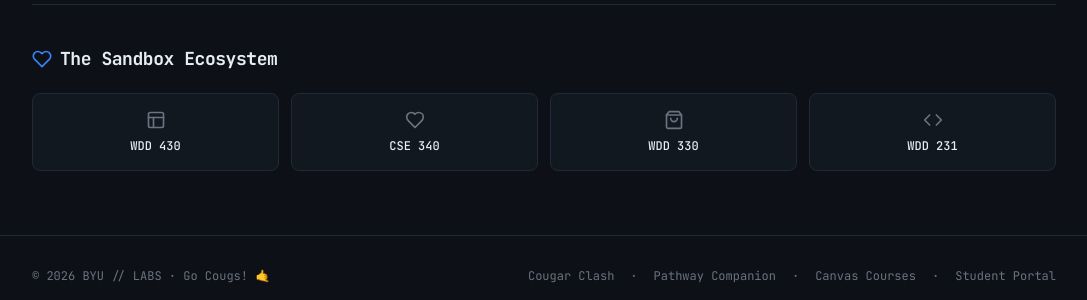
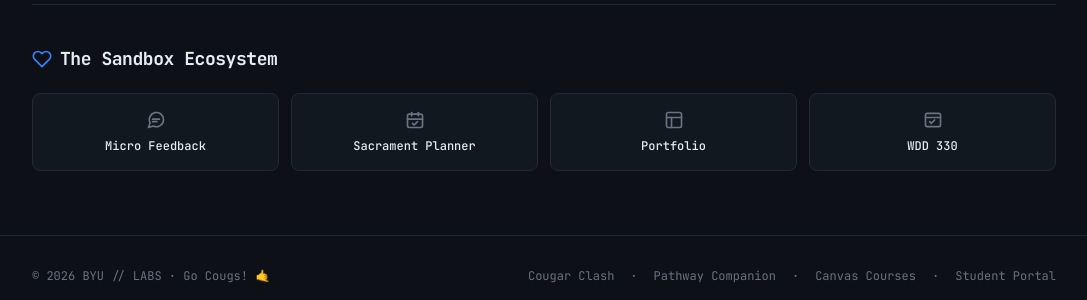
Before and after one commit to BYULabs/byulabs.github.io, a Jekyll site: the page built from index.html, in a window 1280 px wide. Shown: the part 976-1276 px from the top of the page, without its empty margins (96-1183 px from the left). Built offline with Jekyll 4.4.1, drawn with Linux system fonts in a browser that asks for light colours.

Commit message:
fix: update project links and descriptions in index.html

```diff
--- a/index.html
+++ b/index.html
@@ -128,7 +128,33 @@ description: "Explore computer science coursework, coding sandboxes, and softwar
             The Sandbox Ecosystem
         </h2>
         <div class="grid grid-cols-2 sm:grid-cols-4 gap-3">
-            <!-- WDD 430: Full Stack Web NEXT.js | Portfolio -->
+            <!-- WDD 430: Micro Feedback -->
+            <a href="https://wdd430-micro-feedback.vercel.app/" target="_blank" rel="noopener noreferrer"
+                class="dark:bg-gray-800/30 light:bg-gray-100 border dark:border-gray-800 light:border-gray-200 rounded-lg p-4 text-center hover:dark:bg-gray-800/60 hover:light:bg-gray-200 transition-colors group">
+                <!-- Feedback icon -->
+                <svg viewBox="0 0 24 24" class="w-5 h-5 mx-auto mb-2 dark:text-gray-500 light:text-gray-400 group-hover:text-red-500 transition-colors" stroke="currentColor" stroke-width="2" fill="none" stroke-linecap="round" stroke-linejoin="round">
+                    <path d="M21 11.5a8.5 8.5 0 0 1-12.3 7.6L3 21l1.9-5.7A8.5 8.5 0 1 1 21 11.5Z"></path>
+                    <path d="M8 11h8"></path>
+                    <path d="M8 14h5"></path>
+                </svg>
+                <p class="text-xs font-medium">Micro Feedback</p>
+            </a>
+
+            <!-- WDD 430: Sacrament Planner -->
+            <a href="https://byulabs-sacrament-planner.vercel.app/" target="_blank" rel="noopener noreferrer"
+                class="dark:bg-gray-800/30 light:bg-gray-100 border dark:border-gray-800 light:border-gray-200 rounded-lg p-4 text-center hover:dark:bg-gray-800/60 hover:light:bg-gray-200 transition-colors group">
+                <!-- Calendar icon -->
+                <svg viewBox="0 0 24 24" class="w-5 h-5 mx-auto mb-2 dark:text-gray-500 light:text-gray-400 group-hover:text-red-500 transition-colors" stroke="currentColor" stroke-width="2" fill="none" stroke-linecap="round" stroke-linejoin="round">
+                    <rect x="3" y="5" width="18" height="16" rx="2"></rect>
+                    <path d="M16 3v4"></path>
+                    <path d="M8 3v4"></path>
+                    <path d="M3 11h18"></path>
+                    <path d="m9 16 2 2 4-4"></path>
+                </svg>
+                <p class="text-xs font-medium">Sacrament Planner</p>
+            </a>
+
+            <!-- WDD 430: Developer Portfolio -->
             <a href="https://portfolio-itusebastian.vercel.app/" target="_blank" rel="noopener noreferrer"
                 class="dark:bg-gray-800/30 light:bg-gray-100 border dark:border-gray-800 light:border-gray-200 rounded-lg p-4 text-center hover:dark:bg-gray-800/60 hover:light:bg-gray-200 transition-colors group">
                 <!-- Layout / User Portfolio Icon -->
@@ -137,40 +163,18 @@ description: "Explore computer science coursework, coding sandboxes, and softwar
                     <line x1="3" y1="9" x2="21" y2="9"></line>
                     <line x1="9" y1="21" x2="9" y2="9"></line>
                 </svg>
-                <p class="text-xs font-medium">WDD 430</p>
+                <p class="text-xs font-medium">Portfolio</p>
             </a>
 
-            <!-- CSE 340: Express EJS | Volunteer Services -->
-            <a href="https://cse340-p8my.onrender.com/" target="_blank" rel="noopener noreferrer"
-                class="dark:bg-gray-800/30 light:bg-gray-100 border dark:border-gray-800 light:border-gray-200 rounded-lg p-4 text-center hover:dark:bg-gray-800/60 hover:light:bg-gray-200 transition-colors group">
-                <!-- Hand / Heart Volunteer Icon -->
-                <svg viewBox="0 0 24 24" class="w-5 h-5 mx-auto mb-2 dark:text-gray-500 light:text-gray-400 group-hover:text-red-500 transition-colors" stroke="currentColor" stroke-width="2" fill="none" stroke-linecap="round" stroke-linejoin="round">
-                    <path d="M19 14c1.49-1.46 3-3.21 3-5.5A5.5 5.5 0 0 0 16.5 3c-1.76 0-3 .5-4.5 2-1.5-1.5-2.74-2-4.5-2A5.5 5.5 0 0 0 2 8.5c0 2.3 1.5 4.05 3 5.5l7 7Z"></path>
-                </svg>
-                <p class="text-xs font-medium">CSE 340</p>
-            </a>
-
-            <!-- WDD 330: Node.js | E-commerce -->
+            <!-- WDD 330: Dynamic Web Projects -->
             <a href="https://wdd330-y0zq.onrender.com/" target="_blank" rel="noopener noreferrer"
                 class="dark:bg-gray-800/30 light:bg-gray-100 border dark:border-gray-800 light:border-gray-200 rounded-lg p-4 text-center hover:dark:bg-gray-800/60 hover:light:bg-gray-200 transition-colors group">
-                <!-- Shopping Bag E-commerce Icon -->
                 <svg viewBox="0 0 24 24" class="w-5 h-5 mx-auto mb-2 dark:text-gray-500 light:text-gray-400 group-hover:text-red-500 transition-colors" stroke="currentColor" stroke-width="2" fill="none" stroke-linecap="round" stroke-linejoin="round">
-                    <path d="M6 2 3 6v14a2 2 0 0 0 2 2h14a2 2 0 0 0 2-2V6l-3-4Z"></path>
-                    <line x1="3" y1="6" x2="21" y2="6"></line>
-                    <path d="M16 10a4 4 0 0 1-8 0"></path>
+                    <rect x="3" y="4" width="18" height="16" rx="2"></rect>
+                    <path d="M3 9h18"></path>
+                    <path d="m8 14 2 2 4-4"></path>
                 </svg>
                 <p class="text-xs font-medium">WDD 330</p>
-            </a>
-
-            <!-- WDD 231: Vanilla JS | Portfolio -->
-            <a href="https://byulabs.github.io/wdd231/" target="_blank" rel="noopener noreferrer"
-                class="dark:bg-gray-800/30 light:bg-gray-100 border dark:border-gray-800 light:border-gray-200 rounded-lg p-4 text-center hover:dark:bg-gray-800/60 hover:light:bg-gray-200 transition-colors group">
-                <!-- Code Brackets Icon -->
-                <svg viewBox="0 0 24 24" class="w-5 h-5 mx-auto mb-2 dark:text-gray-500 light:text-gray-400 group-hover:text-red-500 transition-colors" stroke="currentColor" stroke-width="2" fill="none" stroke-linecap="round" stroke-linejoin="round">
-                    <polyline points="16 18 22 12 16 6"></polyline>
-                    <polyline points="8 6 2 12 8 18"></polyline>
-                </svg>
-                <p class="text-xs font-medium">WDD 231</p>
             </a>
         </div>
     </section>
```
